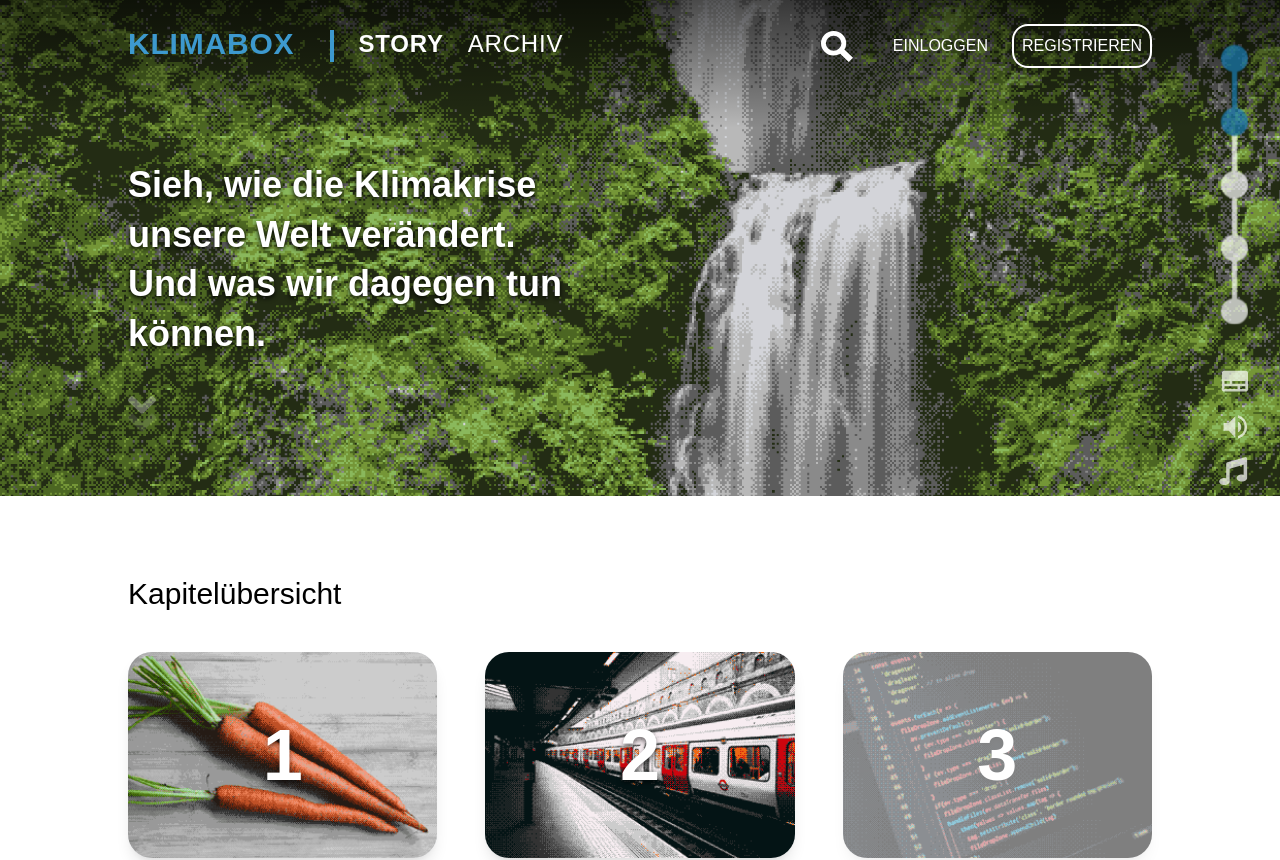
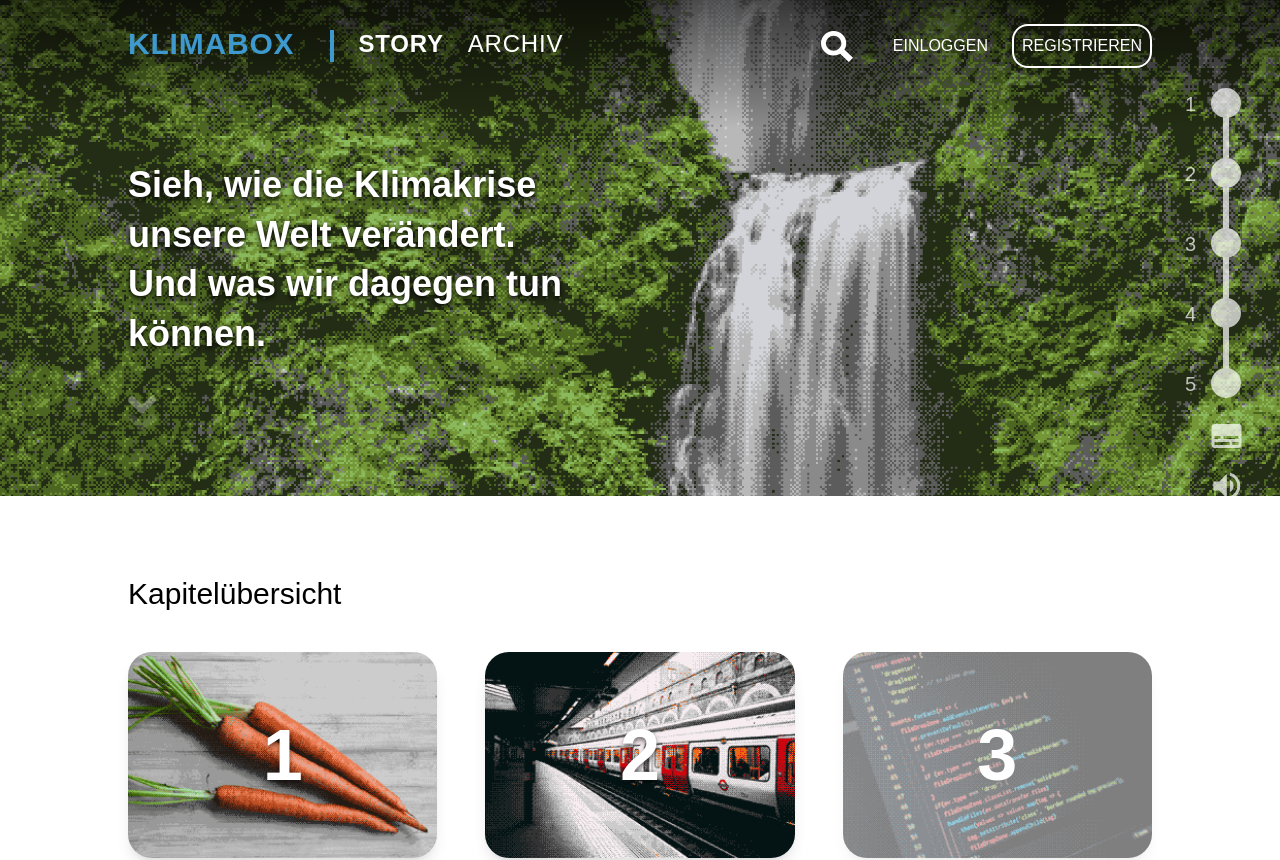
Before and after one commit to hs-duesseldorf/klimabox-story, a React (Create React App) app: page / in a window 1280 px wide. Shown: the top 860 px of the page. Built offline with nearby package versions, Linux system fonts and the light colour scheme; what @tailwindcss/typography would draw is missing.

Commit message:
cleaned up svg and added hover animations

```diff
--- a/package.json
+++ b/package.json
@@ -4,6 +4,8 @@
   "private": true,
   "dependencies": {
     "@craco/craco": "^6.1.2",
+    "@tailwindcss/aspect-ratio": "^0.2.1",
+    "@tailwindcss/forms": "^0.3.2",
     "@tailwindcss/line-clamp": "^0.2.0",
     "@tailwindcss/postcss7-compat": "^2.1.2",
     "@tailwindcss/typography": "^0.4.1",
--- a/src/components/layout/side-nav.tsx
+++ b/src/components/layout/side-nav.tsx
@@ -1,37 +1,53 @@
 import React from "react";
 import cn from "classnames";
-
+//fill color: #197eb7
 export const SideNav = () => {
 
     return (
-        <div className="fixed top-10 right-8">
-            <svg xmlns="http://www.w3.org/2000/svg" width="55" height="450" viewBox="0 0 63 504.001">
-  <g id="Gruppe_48" data-name="Gruppe 48" transform="translate(-1807 -78)">
-    <g id="Gruppe_17" data-name="Gruppe 17" transform="translate(2 19)" opacity="0.7">
-      <g id="Gruppe_9" data-name="Gruppe 9" transform="translate(9 -2)">
-        <ellipse id="Ellipse_185" data-name="Ellipse 185" cx="15.5" cy="16" rx="15.5" ry="16" transform="translate(1828 205)" fill="#fff"/>
-        <circle id="Ellipse_186" data-name="Ellipse 186" cx="15.5" cy="15.5" r="15.5" transform="translate(1828 278)" fill="#fff"/>
-        <ellipse id="Ellipse_187" data-name="Ellipse 187" cx="15.5" cy="15" rx="15.5" ry="15" transform="translate(1828 351)" fill="#fff"/>
-        <line id="Linie_3" data-name="Linie 3" y2="73.773" transform="translate(1843.55 80.89)" fill="none" stroke="#197eb7" stroke-width="6"/>
-        <line id="Linie_4" data-name="Linie 4" y2="73.773" transform="translate(1843.55 153.217)" fill="none" stroke="#fff" stroke-width="6"/>
-        <line id="Linie_5" data-name="Linie 5" y2="73.773" transform="translate(1843.55 225.543)" fill="none" stroke="#fff" stroke-width="6"/>
-        <line id="Linie_6" data-name="Linie 6" y2="73.773" transform="translate(1843.55 297.87)" fill="none" stroke="#fff" stroke-width="6"/>
-        <circle id="Ellipse_183" data-name="Ellipse 183" cx="15.5" cy="15.5" r="15.5" transform="translate(1828 61)" fill="#197eb7"/>
-        <ellipse id="Ellipse_184" data-name="Ellipse 184" cx="15.5" cy="16" rx="15.5" ry="16" transform="translate(1828 133)" fill="#197eb7"/>
-      </g>
-      <text id="_1" data-name="1" transform="translate(1805 62)" fill="#fff" font-size="20" font-family="ArialMT, Arial"><tspan x="-11.123" y="18">1</tspan></text>
-      <text id="_2" data-name="2" transform="translate(1805 134)" fill="#fff" font-size="20" font-family="ArialMT, Arial"><tspan x="-11.123" y="18">2</tspan></text>
-      <text id="_3" data-name="3" transform="translate(1805 207)" fill="#fff" font-size="20" font-family="ArialMT, Arial"><tspan x="-11.123" y="18">3</tspan></text>
-      <text id="_4" data-name="4" transform="translate(1805 279)" fill="#fff" font-size="20" font-family="ArialMT, Arial"><tspan x="-11.123" y="18">4</tspan></text>
-      <text id="_5" data-name="5" transform="translate(1805 352)" fill="#fff" font-size="20" font-family="ArialMT, Arial"><tspan x="-11.123" y="18">5</tspan></text>
-    </g>
-    <g id="Gruppe_47" data-name="Gruppe 47">
-      <path id="Icon_material-subtitles" data-name="Icon material-subtitles" d="M30,6H6A3.009,3.009,0,0,0,3,9V27a3.009,3.009,0,0,0,3,3H30a3.009,3.009,0,0,0,3-3V9A3.009,3.009,0,0,0,30,6ZM6,18h6v3H6Zm15,9H6V24H21Zm9,0H24V24h6Zm0-6H15V18H30Z" transform="translate(1837 445)" fill="#fff" opacity="0.7"/>
-      <path id="Icon_ionic-md-volume-high" data-name="Icon ionic-md-volume-high" d="M4.5,13.5v9h6L18,30.343V5.657L10.5,13.5ZM24.75,18A7.009,7.009,0,0,0,21,11.752v12.42A6.8,6.8,0,0,0,24.75,18ZM21,4.5V7.663A10.75,10.75,0,0,1,28.5,18,10.749,10.749,0,0,1,21,28.337V31.5A13.807,13.807,0,0,0,31.5,18,13.807,13.807,0,0,0,21,4.5Z" transform="translate(1837.5 497.5)" fill="#fff" opacity="0.7"/>
-      <path id="Icon_awesome-music" data-name="Icon awesome-music" d="M32,2A2,2,0,0,0,29.4.094L9.4,6A2,2,0,0,0,8,7.906V24.245A8.646,8.646,0,0,0,6,24c-3.314,0-6,1.791-6,4s2.686,4,6,4,6-1.791,6-4V13.394L28,8.706V20.245A8.646,8.646,0,0,0,26,20c-3.314,0-6,1.791-6,4s2.686,4,6,4,6-1.791,6-4V2Z" transform="translate(1837 550.001)" fill="#fff" opacity="0.7"/>
-    </g>
-  </g>
-</svg>
+        <div className="fixed top-7 right-1">
+            <svg xmlns="http://www.w3.org/2000/svg" width="400" height="600" viewBox="0 0 300 600">
+                <g className="right-0 hover:opacity-90" id="nav" data-name="nav" opacity="0.7">
+                <g id="graph" data-name="graph">
+                    <line id="Linie_1-2" data-name="Linie 1-2" x1="300" y1="75"  x2="300" y2="145" fill="#fff" stroke="#fff" stroke-width="6"/>
+                    <line id="Linie_2-3" data-name="Linie 2-3" x1="300" y1="145" x2="300" y2="215" fill="#fff" stroke="#fff" stroke-width="6"/>
+                    <line id="Linie_3-4" data-name="Linie 3-4" x1="300" y1="215" x2="300" y2="285" fill="#fff" stroke="#fff" stroke-width="6"/>
+                    <line id="Linie_4-5" data-name="Linie 4-5" x1="300" y1="285" x2="300" y2="355" fill="#fff" stroke="#fff" stroke-width="6"/>
+                    <g id="chapter_1" data-name="chapter_1" className="group">
+                        <circle id="circle_1" data-name="circle_1" cx="300" cy="75" r="15" fill="#fff"/>
+                        <text id="text_1" data-name="text_1" className="transform group-hover:-translate-x-90% transition duration-500 ease-in-out" dx="270" dy="82.5" fill="#fff" font-size="20" font-family="ArialMT, Arial" text-anchor="end">1</text>
+                        <text className="transform group-hover:-translate-x-2/3 group-hover:opacity-100 transition duration-500 ease-in-out" dx="460" dy="82.5" opacity="0" fill="#fff" font-size="20" font-family="ArialMT, Arial" text-anchor="end">Vom Esstisch in die Arktis</text>
+                    </g>
+                    <g id="chapter_2" data-name="chapter_2" className="group">
+                        <circle id="circle_2" data-name="circle_2" cx="300" cy="145" r="15" fill="#fff"/>
+                        <text id="text_2" data-name="text_2" className="transform group-hover:-translate-x-40% transition duration-500 ease-in-out" dx="270" dy="152.5" fill="#fff" font-size="20" font-family="ArialMT, Arial" text-anchor="end">2</text>
+                        <text className="transform group-hover:-translate-x-2/3 group-hover:opacity-100 transition duration-500 ease-in-out" dx="460" dy="152.5" opacity="0" fill="#fff" font-size="20" font-family="ArialMT, Arial" text-anchor="end">Mobilität</text>
+                    </g>
+                    <g id="chapter_3" data-name="chapter_3" className="group">
+                        <circle id="circle_3" data-name="circle_3" cx="300" cy="215" r="15" fill="#fff"/>
+                        <text id="text_3" data-name="text_3" className="transform group-hover:-translate-x-95% transition duration-500 ease-in-out" dx="270" dy="222.5" fill="#fff" font-size="20" font-family="ArialMT, Arial" text-anchor="end">
+                            3
+                        </text>
+                        <text className="transform group-hover:-translate-x-2/3 group-hover:opacity-100 transition duration-500 ease-in-out" dx="460" dy="222.5" opacity="0" fill="#fff" font-size="20" font-family="ArialMT, Arial" text-anchor="end">Big Tech ohne Fußabdruck</text>
+                    </g>
+                    <g id="chapter_4" data-name="chapter_4" className="group">
+                        <circle id="circle_4" data-name="circle_4" cx="300" cy="285" r="15" fill="#fff"/>
+                        <text id="text_4" data-name="text_4" className="transform group-hover:-translate-x-3/4 transition duration-500 ease-in-out" dx="270" dy="292.5" fill="#fff" font-size="20" font-family="ArialMT, Arial" text-anchor="end">4</text>
+                        <text className="transform group-hover:-translate-x-2/3 group-hover:opacity-100 transition duration-500 ease-in-out" dx="460" dy="292.5" opacity="0" fill="#fff" font-size="20" font-family="ArialMT, Arial" text-anchor="end">Nachhaltig shoppen</text>
+                    </g>
+                    <g id="chapter_5" data-name="chapter_5" className="group">
+                        <circle id="circle_5" data-name="circle_5" cx="300" cy="355" r="15" fill="#fff"/>
+                        <text id="text_5" data-name="text_5" className="transform group-hover:-translate-x-full transition duration-500 ease-in-out" dx="270" dy="362.5" fill="#fff" font-size="20" font-family="ArialMT, Arial" text-anchor="end">5</text>
+                        <text className="transform group-hover:-translate-x-2/3 group-hover:opacity-100 transition duration-500 ease-in-out" dx="460" dy="362.5" opacity="0" fill="#fff" font-size="19" font-family="ArialMT, Arial" text-anchor="end">Wie Heizen das Klima erwärmt</text>
+                    </g>
+                </g>
+
+                </g>
+                <g id="icons" data-name="icons">
+                <path className="hover:opacity-100" id="Icon_material-subtitles" data-name="Icon material-subtitles" d="M30,6H6A3.009,3.009,0,0,0,3,9V27a3.009,3.009,0,0,0,3,3H30a3.009,3.009,0,0,0,3-3V9A3.009,3.009,0,0,0,30,6ZM6,18h6v3H6Zm15,9H6V24H21Zm9,0H24V24h6Zm0-6H15V18H30Z" transform="translate(282.5, 390)" fill="#fff" opacity="0.7"/>
+                <path className="hover:opacity-100" id="Icon_ionic-md-volume-high" data-name="Icon ionic-md-volume-high" d="M4.5,13.5v9h6L18,30.343V5.657L10.5,13.5ZM24.75,18A7.009,7.009,0,0,0,21,11.752v12.42A6.8,6.8,0,0,0,24.75,18ZM21,4.5V7.663A10.75,10.75,0,0,1,28.5,18,10.749,10.749,0,0,1,21,28.337V31.5A13.807,13.807,0,0,0,31.5,18,13.807,13.807,0,0,0,21,4.5Z" transform="translate(282.8, 440)" fill="#fff" opacity="0.7"/>
+                <path className="hover:opacity-100" id="Icon_awesome-music" data-name="Icon awesome-music" d="M32,2A2,2,0,0,0,29.4.094L9.4,6A2,2,0,0,0,8,7.906V24.245A8.646,8.646,0,0,0,6,24c-3.314,0-6,1.791-6,4s2.686,4,6,4,6-1.791,6-4V13.394L28,8.706V20.245A8.646,8.646,0,0,0,26,20c-3.314,0-6,1.791-6,4s2.686,4,6,4,6-1.791,6-4V2Z" transform="translate(284.2, 490)" fill="#fff" opacity="0.7"/>
+                </g>
+            </svg>
 
         </div>
     );
--- a/tailwind.config.js
+++ b/tailwind.config.js
@@ -18,6 +18,11 @@ module.exports = {
           muted: "#6f6f6f",
         },
       },
+      fill: theme => ({
+        em1: { DEFAULT: "#197EB7", light: "#3D99CE" },
+          em2: { DEFAULT: "#B1CA6C", enhanced: "#B6CF72" },
+          em3: { DEFAULT: "#E78182" },
+      }),
       fontSize: {
         17: "17pt",
         20: "20pt",
@@ -35,17 +40,37 @@ module.exports = {
         "1/2": "50%",
         "2/3": "66.67%",
       },
+      spacing: {
+        '10%': "10%",
+        '20%': "20%",
+        '30%': "30%",
+        '40%': "40%",
+        '50%': "50%",
+        '60%': "60%",
+        '70%': "70%",
+        '80%': "80%",
+        '90%': "90%",
+        '95%': "95%",
+        '100%': "100%",
+      }
     },
     screens: {
       xs: "380px",
       ...defaultTheme.screens,
     },
+
   },
+
+
   variants: {
+
     extend: {
       borderColor: ["hover"],
       scale: ["group-hover"],
       outline: ["focus"],
+      translate: ['active', 'group-hover'],
+      transform: ['group-hover'],
+      fill: ['hover', 'group-hover'],
     },
   },
   plugins: [
```
Also changed, not shown: 1 other file (tests, documents, lock files or other folders).
